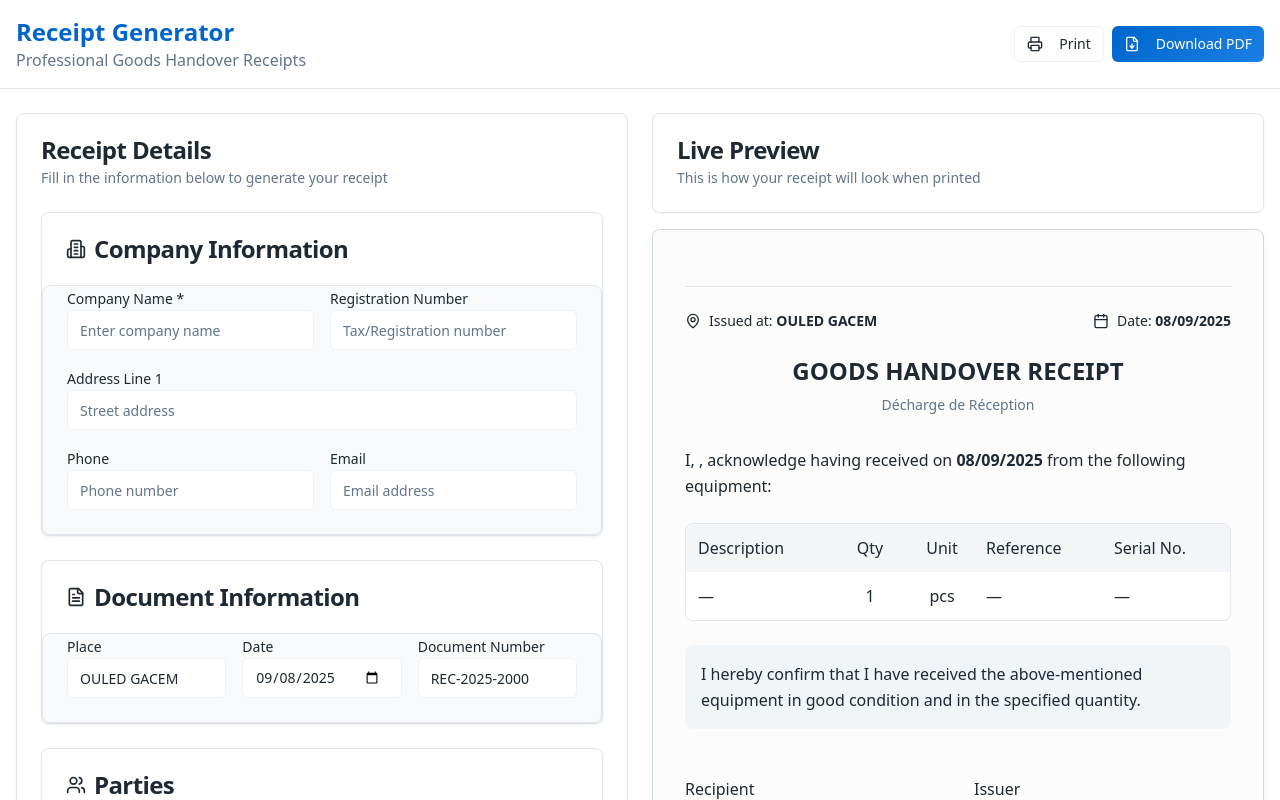
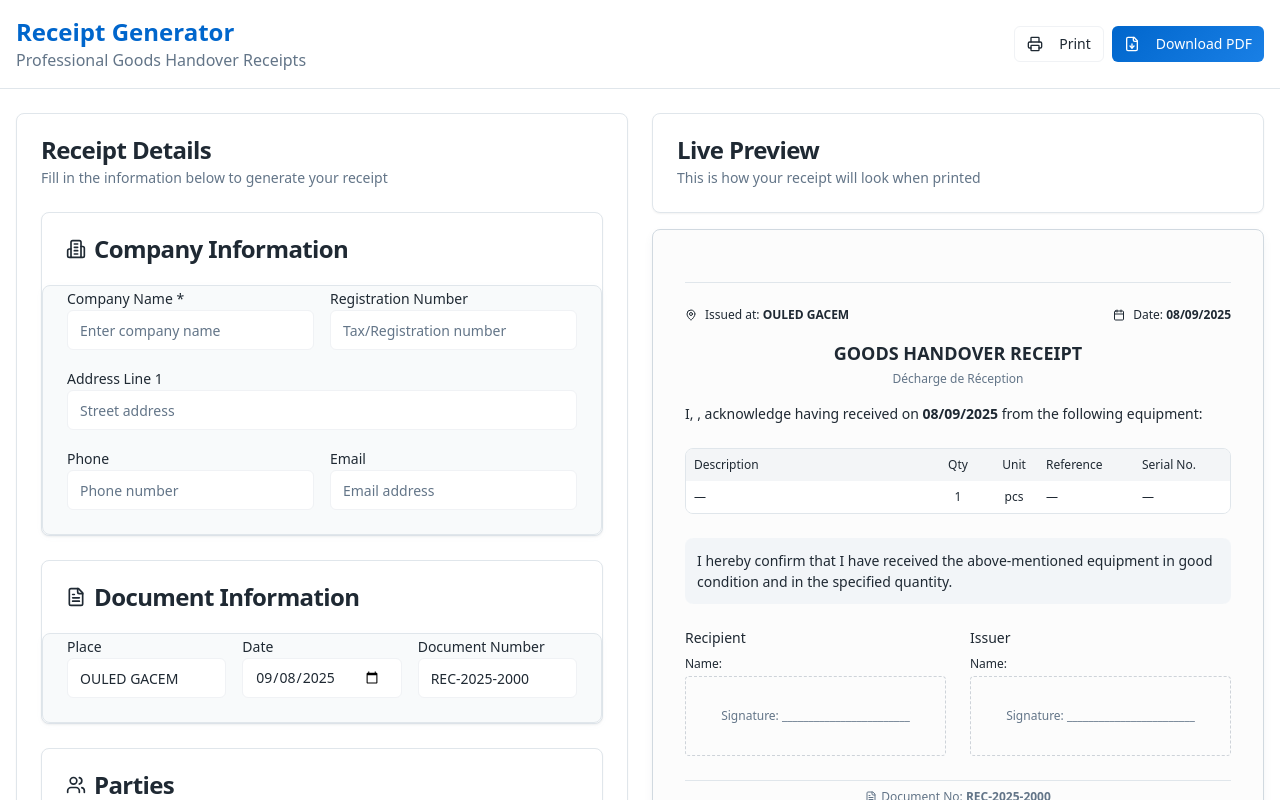
Before and after one commit to nosamimi425/goods-receipt-forge, a React (Vite) app: page / in a window 1280 px wide. Shown: the top 800 px of the page. Built offline with nearby package versions, Linux system fonts and the light colour scheme; the HTML template or start-up script is replaced by a standard one.

Commit message:
Refine PDF layout for single page

```diff
--- a/src/components/ReceiptPreview.tsx
+++ b/src/components/ReceiptPreview.tsx
@@ -22,13 +22,13 @@ export const ReceiptPreview = ({ data }: ReceiptPreviewProps) => {
       <div className="receipt-header">
         <div className="flex justify-between items-start">
           <div className="flex-1">
-            <h1 className="text-2xl font-bold text-primary mb-2">{data.company.name}</h1>
+            <h1 className="text-xl font-bold text-primary mb-1">{data.company.name}</h1>
             {data.company.registrationNumber && (
-              <p className="text-sm text-muted-foreground mb-1">
+              <p className="text-xs text-muted-foreground mb-1">
                 Registration No: {data.company.registrationNumber}
               </p>
             )}
-            <div className="text-sm space-y-1">
+            <div className="text-xs space-y-0.5">
               <p>{data.company.address1}</p>
               {data.company.address2 && <p>{data.company.address2}</p>}
               <div className="flex gap-4 text-muted-foreground">
@@ -38,34 +38,34 @@ export const ReceiptPreview = ({ data }: ReceiptPreviewProps) => {
             </div>
           </div>
           {data.company.logo && (
-            <div className="w-20 h-20 bg-muted rounded flex items-center justify-center">
-              <Building2 className="h-10 w-10 text-muted-foreground" />
+            <div className="w-16 h-16 bg-muted rounded flex items-center justify-center">
+              <Building2 className="h-8 w-8 text-muted-foreground" />
             </div>
           )}
         </div>
       </div>
 
       {/* Document Info */}
-      <div className="flex justify-between items-center mb-6 text-sm">
+      <div className="flex justify-between items-center mb-4 text-xs">
         <div className="flex items-center gap-2">
-          <MapPin className="h-4 w-4" />
+          <MapPin className="h-3 w-3" />
           <span>Issued at: <strong>{data.document.place}</strong></span>
         </div>
         <div className="flex items-center gap-2">
-          <Calendar className="h-4 w-4" />
+          <Calendar className="h-3 w-3" />
           <span>Date: <strong>{formatDate(data.document.date)}</strong></span>
         </div>
       </div>
 
       {/* Title */}
-      <div className="text-center mb-8">
-        <h2 className="text-2xl font-bold text-foreground">GOODS HANDOVER RECEIPT</h2>
-        <p className="text-sm text-muted-foreground mt-2">Décharge de Réception</p>
+      <div className="text-center mb-4">
+        <h2 className="text-lg font-bold text-foreground">GOODS HANDOVER RECEIPT</h2>
+        <p className="text-xs text-muted-foreground mt-1">Décharge de Réception</p>
       </div>
 
       {/* Intro Paragraph */}
       <div className="receipt-section">
-        <p className="text-base leading-relaxed">
+        <p className="text-sm leading-normal">
           I, <strong>{data.recipient.name}</strong>
           {data.recipient.jobTitle && ` (${data.recipient.jobTitle})`}
           {data.recipient.idNumber && `, ID: ${data.recipient.idNumber}`},
@@ -79,39 +79,39 @@ export const ReceiptPreview = ({ data }: ReceiptPreviewProps) => {
       {/* Equipment List */}
       <div className="receipt-section">
         {data.equipment.length > 0 ? (
-          <div className="border border-border rounded-lg overflow-hidden">
+          <div className="border border-border rounded-lg overflow-hidden equipment-table">
             <table className="w-full">
               <thead className="bg-muted">
                 <tr>
-                  <th className="text-left p-3 font-medium">Description</th>
-                  <th className="text-center p-3 font-medium w-20">Qty</th>
-                  <th className="text-center p-3 font-medium w-16">Unit</th>
-                  <th className="text-left p-3 font-medium w-32">Reference</th>
-                  <th className="text-left p-3 font-medium w-32">Serial No.</th>
+                  <th className="text-left p-2 font-medium text-xs">Description</th>
+                  <th className="text-center p-2 font-medium w-16 text-xs">Qty</th>
+                  <th className="text-center p-2 font-medium w-12 text-xs">Unit</th>
+                  <th className="text-left p-2 font-medium w-24 text-xs">Reference</th>
+                  <th className="text-left p-2 font-medium w-24 text-xs">Serial No.</th>
                 </tr>
               </thead>
               <tbody>
                 {data.equipment.map((item, index) => (
                   <tr key={item.id} className={index % 2 === 0 ? "bg-background" : "bg-muted/30"}>
-                    <td className="p-3">
+                    <td className="p-2">
                       <div>
-                        <div className="font-medium">{item.description || "—"}</div>
+                        <div className="font-medium text-xs">{item.description || "—"}</div>
                         {item.notes && (
-                          <div className="text-sm text-muted-foreground mt-1">{item.notes}</div>
+                          <div className="text-xs text-muted-foreground mt-0.5">{item.notes}</div>
                         )}
                       </div>
                     </td>
-                    <td className="p-3 text-center font-medium">{item.quantity}</td>
-                    <td className="p-3 text-center">{item.unit || "—"}</td>
-                    <td className="p-3">{item.reference || "—"}</td>
-                    <td className="p-3">{item.serialNumber || "—"}</td>
+                    <td className="p-2 text-center font-medium text-xs">{item.quantity}</td>
+                    <td className="p-2 text-center text-xs">{item.unit || "—"}</td>
+                    <td className="p-2 text-xs">{item.reference || "—"}</td>
+                    <td className="p-2 text-xs">{item.serialNumber || "—"}</td>
                   </tr>
                 ))}
               </tbody>
             </table>
           </div>
         ) : (
-          <div className="border border-dashed border-muted-foreground/30 rounded-lg p-8 text-center text-muted-foreground">
+          <div className="border border-dashed border-muted-foreground/30 rounded-lg p-6 text-center text-muted-foreground">
             No equipment items added yet
           </div>
         )}
@@ -120,7 +120,7 @@ export const ReceiptPreview = ({ data }: ReceiptPreviewProps) => {
       {/* Confirmation Text */}
       {data.confirmationText && (
         <div className="receipt-section">
-          <p className="text-base leading-relaxed bg-accent/50 p-4 rounded-lg">
+          <p className="text-sm leading-normal bg-accent/50 p-3 rounded-lg">
             {data.confirmationText}
           </p>
         </div>
@@ -129,40 +129,40 @@ export const ReceiptPreview = ({ data }: ReceiptPreviewProps) => {
       {/* Additional Notes */}
       {data.notes && (
         <div className="receipt-section">
-          <h3 className="font-medium mb-2">Additional Notes:</h3>
-          <p className="text-sm bg-muted/50 p-3 rounded">{data.notes}</p>
+          <h3 className="font-medium mb-1 text-sm">Additional Notes:</h3>
+          <p className="text-xs bg-muted/50 p-2 rounded">{data.notes}</p>
         </div>
       )}
 
       {/* Signatures Section */}
-      <div className="receipt-section mt-12">
-        <div className="grid grid-cols-1 md:grid-cols-2 gap-8">
+      <div className="receipt-section mt-6">
+        <div className="grid grid-cols-1 md:grid-cols-2 gap-6">
           <div>
-            <h3 className="font-medium mb-3">Recipient</h3>
-            <div className="space-y-2">
-              <p className="text-sm">
+            <h3 className="font-medium mb-2 text-sm">Recipient</h3>
+            <div className="space-y-1">
+              <p className="text-xs">
                 Name: <strong>{data.recipient.name}</strong>
               </p>
               <div className="signature-box">
                 {data.recipientSignature ? (
-                  <span className="text-primary">Signature provided</span>
+                  <span className="text-primary text-xs">Signature provided</span>
                 ) : (
-                  <span>Signature: ________________________</span>
+                  <span className="text-xs">Signature: ________________________</span>
                 )}
               </div>
             </div>
           </div>
           <div>
-            <h3 className="font-medium mb-3">Issuer</h3>
-            <div className="space-y-2">
-              <p className="text-sm">
+            <h3 className="font-medium mb-2 text-sm">Issuer</h3>
+            <div className="space-y-1">
+              <p className="text-xs">
                 Name: <strong>{data.issuer.name}</strong>
               </p>
               <div className="signature-box">
                 {data.issuerSignature ? (
-                  <span className="text-primary">Signature provided</span>
+                  <span className="text-primary text-xs">Signature provided</span>
                 ) : (
-                  <span>Signature: ________________________</span>
+                  <span className="text-xs">Signature: ________________________</span>
                 )}
               </div>
             </div>
@@ -171,9 +171,9 @@ export const ReceiptPreview = ({ data }: ReceiptPreviewProps) => {
       </div>
 
       {/* Document Footer */}
-      <div className="mt-8 pt-4 border-t border-border text-center text-sm text-muted-foreground">
-        <div className="flex items-center justify-center gap-2">
-          <FileText className="h-4 w-4" />
+      <div className="mt-4 pt-2 border-t border-border text-center text-xs text-muted-foreground">
+        <div className="flex items-center justify-center gap-1">
+          <FileText className="h-3 w-3" />
           <span>Document No: <strong>{data.document.number}</strong></span>
         </div>
       </div>
--- a/src/index.css
+++ b/src/index.css
@@ -123,17 +123,33 @@
     @apply bg-background text-foreground;
   }
 
-  /* Print styles for professional documents */
+  /* Print styles for professional A4 documents */
   @media print {
     .no-print { display: none !important; }
     .print-page {
       page-break-inside: avoid;
-      margin: var(--print-margin);
+      margin: 1.5cm 1cm; /* Reduced margins for A4 */
+      font-size: 11pt;
+      line-height: 1.3;
     }
     .receipt-document {
       box-shadow: none !important;
       border: none !important;
       background: white !important;
+      padding: 0 !important; /* Remove padding for print */
+    }
+    /* Compact spacing for print */
+    .receipt-header { margin-bottom: 1rem !important; padding-bottom: 0.75rem !important; }
+    .receipt-section { margin-bottom: 1rem !important; }
+    .signature-box { min-height: 60px !important; padding: 0.5rem !important; }
+    h1 { font-size: 18pt !important; margin-bottom: 0.5rem !important; }
+    h2 { font-size: 16pt !important; margin-bottom: 0.75rem !important; }
+    h3 { font-size: 12pt !important; margin-bottom: 0.5rem !important; }
+    table { font-size: 10pt !important; }
+    .text-sm { font-size: 9pt !important; }
+    /* Break page after 4+ items */
+    .equipment-table tbody tr:nth-child(4) ~ tr {
+      page-break-before: auto;
     }
   }
 }
```
